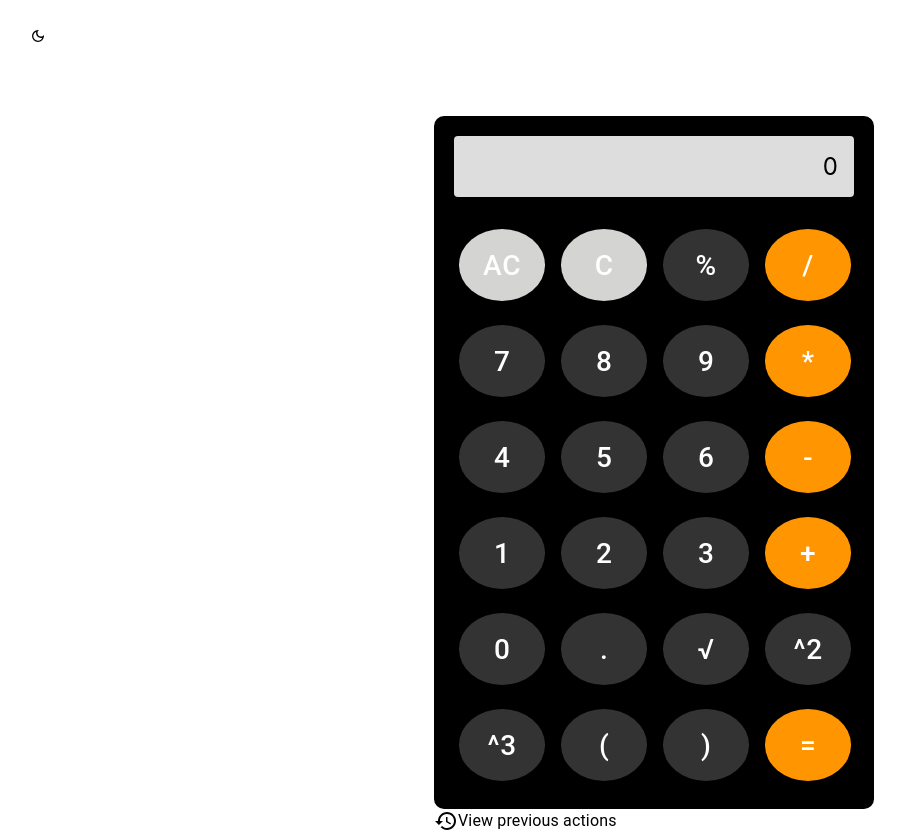
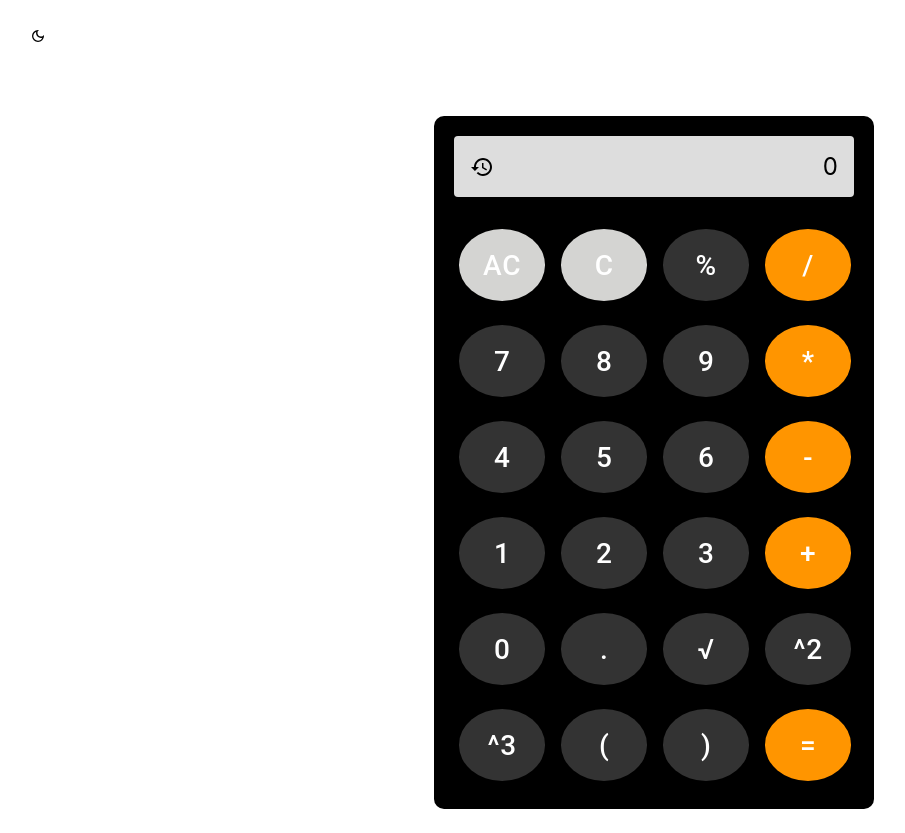
Before and after one commit to MinayeAliyeva/Calculator-App, a React (Create React App) app in the folder my-app/: page / in a window 1280 px wide. Shown: the whole page, without its empty margins (6-911 px from the left). After the commit the page ends 809 px from the top, so only its background shows below. Built offline with nearby package versions, Linux system fonts and the light colour scheme.

Commit message:
style(style(calculator-disagin):Added drawer style and animation

```diff
--- a/my-app/src/components/Calculator.tsx
+++ b/my-app/src/components/Calculator.tsx
@@ -1,34 +1,32 @@
-import { useCallback, useState, useMemo } from "react";
-import CalcBtn from "./Button";
+import { useCallback, useMemo, useState } from "react";
 import {
   Box,
   IconButton,
   List,
   ListItem,
-  Modal,
+  Drawer,
   Typography,
 } from "@mui/material";
-import { evaluateExpression } from "../helpers/evaluateExpression";
+import DeleteIcon from "@mui/icons-material/Delete";
+import HistoryIcon from "@mui/icons-material/History";
 import { useTheme } from "../context/ThemeContext";
 import Display from "./Display";
-import HistoryIcon from "@mui/icons-material/History";
-import DeleteIcon from "@mui/icons-material/Delete";
-
+import CalcBtn from "./Button";
+import ThemeToggle from "./ThemeToogle";
+import { evaluateExpression } from "../helpers/evaluateExpression";
 import { HandlerKey, THandlers } from "../types/interface";
 import {
   boxSxStyleDarkMood,
   boxSxStyleLightMood,
   buttons,
-  modalStyle,
   operators,
 } from "../constants/constands";
-import ThemeToggle from "./ThemeToogle";
 
 const Calculator = () => {
   const [display, setDisplay] = useState("0");
   const [operations, setOperations] = useState<string[]>([]);
   const { isDarkMode } = useTheme();
-  const [open, setOpen] = useState(false);
+  const [drawerOpen, setDrawerOpen] = useState(false);
 
   const addOperationToMemory = useCallback((operation: string) => {
     setOperations((prevOps) => [...prevOps, operation]);
@@ -94,36 +92,29 @@ const Calculator = () => {
         prev.lastIndexOf("*"),
         prev.lastIndexOf("/")
       );
-      console.log("prev", prev);
-      console.log("display", display);
 
-      const lastNumber = prev.slice(lastOperatorIndex + 1); //+
+      const lastNumber = prev.slice(lastOperatorIndex + 1);
 
       if ((prev.slice(0, 1) === "0" || !prev) && value === "-") {
         return value;
       }
-      // eger operator gelerse ve evvelki deyer sifir yada " " olarsa sifiri qoru
       if (operators?.includes(value) && (prev === "" || prev === "0")) {
         return `0${value}`;
       }
-      // Eğer 0-in uzerine gelen deyerdise ve . deyilse sifiri degisdir bu rakamla
       if (prev === "0" && !operators.includes(value) && value !== ".") {
         return value;
       }
-      // Eğer `value` "." ise ve önceki değer "" veya "0" ise, "0." ekle
       if (value === ".") {
         if (prev === "" || prev === "0") {
           return "0.";
         }
         if (lastNumber.includes(".")) {
-          return prev; // Eğer son rakamda zaten "." varsa değiştirme
+          return prev;
         }
       }
-      // Eğer işlem operatörü ekleniyorsa ve önceki karakter işlem operatörü ise, sonuncusunu değiştir
       if (operators?.includes(value) && operators.includes(prev.slice(-1))) {
         return prev.slice(0, -1) + value;
       }
-      // Eğer başında "." varsa, "0" ekleyin
       if (
         value === "." &&
         (prev === "" || operators.includes(prev.slice(-1)))
@@ -185,9 +176,9 @@ const Calculator = () => {
     [handlers, handleValueClick]
   );
 
-  const handleOpen = () => setOpen(true);
-  const handleClose = () => setOpen(false);
-  const deleteInsideModal = () => {
+  const handleDrawerOpen = () => setDrawerOpen(true);
+  const handleDrawerClose = () => setDrawerOpen(false);
+  const deleteInsideDrawer = () => {
     setOperations([]);
   };
 
@@ -198,16 +189,20 @@ const Calculator = () => {
       <ThemeToggle />
       <Box
         sx={{
-          width: 300,
+          width: 400,
           margin: "auto",
           paddingTop: 5,
           color: isDarkMode ? "#fff" : "#000",
           borderRadius: 2,
-          minWidth:"400px"
+          position: "relative",
         }}
       >
         <Box sx={isDarkMode ? boxSxStyleDarkMood : boxSxStyleLightMood}>
-          <Display display={display} isDarkMode={isDarkMode} />
+          <Display
+            display={display}
+            isDarkMode={isDarkMode}
+            onHistoryClick={handleDrawerOpen}
+          />
           {buttons?.map((value: string) => (
             <CalcBtn
               onClick={() => handleClick(value)}
@@ -216,27 +211,39 @@ const Calculator = () => {
             />
           ))}
         </Box>
-        <Box
-          style={{ cursor: "pointer" }}
-          onClick={handleOpen}
-          sx={{ display: "flex" }}
+        <Drawer
+          anchor="bottom"
+          open={drawerOpen}
+          onClose={handleDrawerClose}
+          sx={{
+            position: "fixed",
+            bottom: 0,
+            width: "450px",
+            zIndex: 1300,
+            "& .MuiDrawer-paper": {
+              width: "100%",
+              maxWidth: "460px",
+              borderTopLeftRadius: "8px",
+              borderTopRightRadius: "8px",
+              marginLeft: "520px",
+            },
+          }}
         >
-          <HistoryIcon />
-          <Typography>View previous actions</Typography>
-        </Box>
-
-        <Modal
-          open={open}
-          onClose={handleClose}
-          aria-labelledby="modal-modal-title"
-          aria-describedby="modal-modal-description"
-        >
-          <Box sx={modalStyle}>
-            <h1 style={{ fontSize: "15px" }}>Memory</h1>
+          <Box
+            sx={{
+              p: 2,
+              backgroundColor: isDarkMode ? "#222" : "#f9f9f9",
+              color: isDarkMode ? "#e0e0e0" : "#333",
+              height: "80vh",
+              overflowY: "auto",
+            }}
+          >
+            <Typography variant="h6" mb={2}>
+              Memory
+            </Typography>
             {operations.length > 0 ? (
               <List
                 sx={{
-                  mt: 2,
                   backgroundColor: isDarkMode ? "#222" : "#f9f9f9",
                   borderRadius: 2,
                   padding: 2,
@@ -261,26 +268,44 @@ const Calculator = () => {
                     {operation}
                   </ListItem>
                 ))}
-                <Box sx={{ display: "flex", alignItems: "center" }}>
-                  <Typography sx={{ fontSize: "13px" }}>
-                    Clear All Memory
-                  </Typography>
-
+                <Box sx={{ display: "flex", justifyContent: "center", mt: 2 }}>
                   <IconButton
-                    onClick={deleteInsideModal}
                     aria-label="delete"
+                    color="error"
                     disabled={isButtonDisabled}
-                    style={{ color: "#E6A500" }}
+                    onClick={deleteInsideDrawer}
                   >
                     <DeleteIcon />
                   </IconButton>
                 </Box>
               </List>
             ) : (
-              <Typography>No previous operations</Typography>
+              <Typography
+                variant="body1"
+                sx={{
+                  color: isDarkMode ? "#e0e0e0" : "#333",
+                  textAlign: "center",
+                }}
+              >
+                No operations
+              </Typography>
             )}
           </Box>
-        </Modal>
+          <Box
+            sx={{
+              display: "flex",
+              justifyContent: "center",
+              p: 2,
+              backgroundColor: isDarkMode ? "#222" : "#f9f9f9",
+            }}
+          >
+            <IconButton
+              aria-label="history"
+              color="primary"
+              onClick={handleDrawerOpen}
+            ></IconButton>
+          </Box>
+        </Drawer>
       </Box>
     </>
   );
--- a/my-app/src/components/Display.tsx
+++ b/my-app/src/components/Display.tsx
@@ -1,8 +1,12 @@
 import { Box } from "@mui/material";
+import HistoryIcon from "@mui/icons-material/History";
 import { IDisplay } from "../types/interface";
 
-
-const Display = ({ display, isDarkMode }: IDisplay) => {
+const Display = ({
+  display,
+  isDarkMode,
+  onHistoryClick,
+}: IDisplay & { onHistoryClick: () => void }) => {
   return (
     <Box
       sx={{
@@ -14,9 +18,13 @@ const Display = ({ display, isDarkMode }: IDisplay) => {
         borderRadius: 1,
         mb: 2,
         transition: "background-color 0.3s ease",
-        overflow:"scroll"
+        overflow: "scroll",
+        display: "flex",
+        justifyContent: "space-between",
+        alignItems: "center",
       }}
     >
+      <HistoryIcon onClick={onHistoryClick} style={{ cursor: "pointer" }} />
       {display || "0"}
     </Box>
   );
--- a/my-app/src/constants/constands.ts
+++ b/my-app/src/constants/constands.ts
@@ -55,3 +55,13 @@ export const modalStyle = {
   p: 4,
 
 };
+export const drawerStyle = {
+  '& .MuiDrawer-paper': {
+    width: '100%', // Genişliği ayarlayın, örneğin %100 ekran genişliği
+    height: '50%', // Yüksekliği ayarlayın, örneğin %50 ekran yüksekliği
+    borderTopLeftRadius: '16px',
+    borderTopRightRadius: '16px',
+    backgroundColor: '#fff', // Temanın gereksinimlerine göre ayarlayın
+    boxShadow: '0px -4px 12px rgba(0, 0, 0, 0.1)', // Gölge ekleyin
+  },
+};
```
